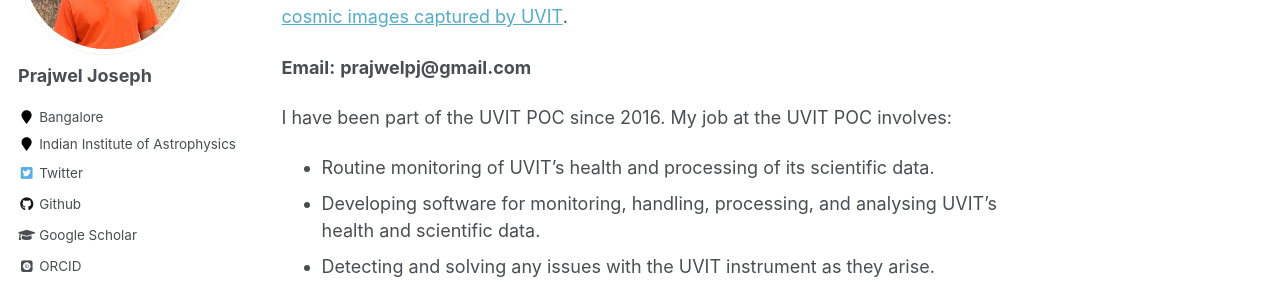
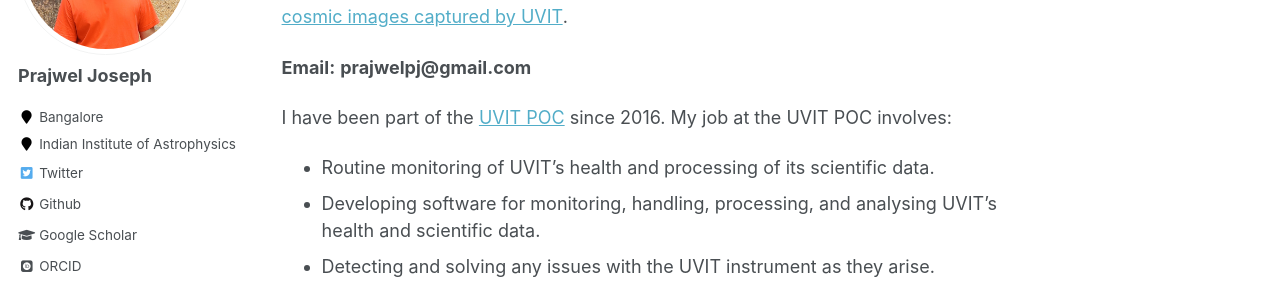
Before and after one commit to prajwel/prajwel.github.io, a Jekyll site: the page built from _pages/about.md, in a window 1280 px wide and 900 px high. Shown: the part 238-538 px from the top of the window. Built offline with Jekyll 4.4.1, drawn with Linux system fonts in a browser that asks for light colours; some web fonts are replaced; comment, search, counter and statistics services are not loaded; part of the change alters nothing that is shown.

```diff
--- a/_pages/about.md
+++ b/_pages/about.md
@@ -12,7 +12,7 @@ I am a project scientist at the <a href="https://en.wikipedia.org/wiki/AstroSat"
 
 **&#69;&#109;&#97;&#105;&#108;:** **&#112;&#114;&#97;&#106;&#119;&#101;&#108;&#112;&#106;&#64;&#103;&#109;&#97;&#105;&#108;&#46;&#99;&#111;&#109;**
 
-I have been part of the UVIT POC since 2016. My job at the UVIT POC involves:
+I have been part of the <a href="https://www.iiap.res.in/projects/uvit/poc/">UVIT POC</a> since 2016. My job at the UVIT POC involves:
 * Routine monitoring of UVIT's health and processing of its scientific data.
 * Developing software for monitoring, handling, processing, and analysing UVIT's health and scientific data.
 * Detecting and solving any issues with the UVIT instrument as they arise.
```
